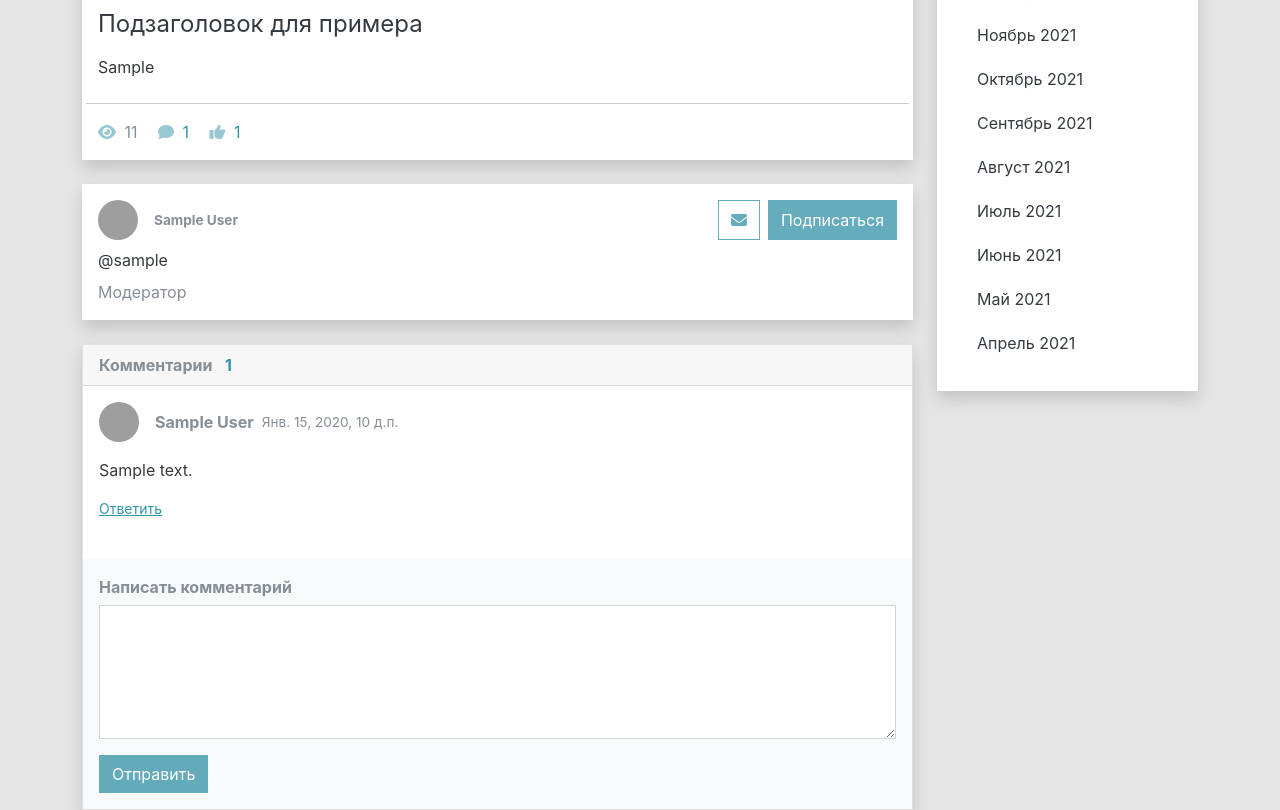
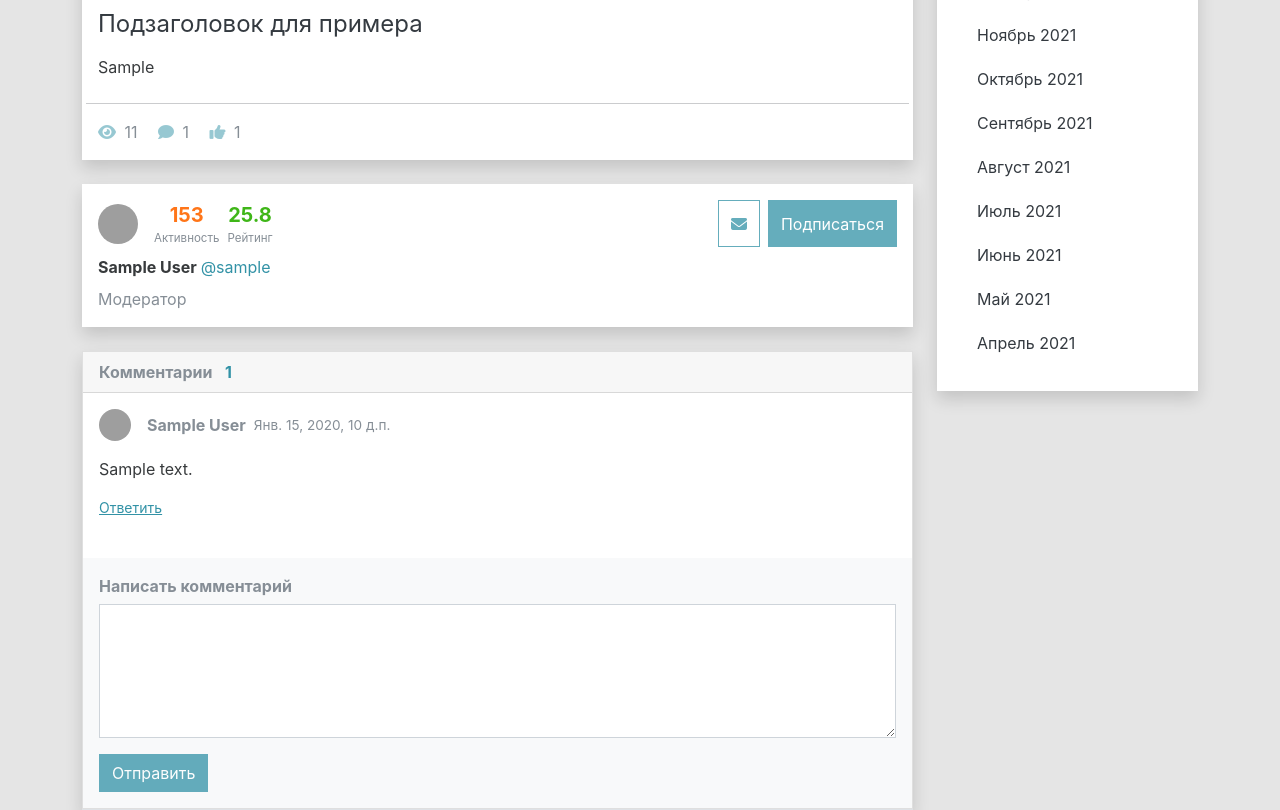
Before and after one commit to sa84-tech/knowledge_sharing_website, a Django app: page /post/1 in a window 1280 px wide. Shown: the part 651-1461 px from the top of the page. Run offline with Django 3.2, Linux system fonts and the light colour scheme; tables that the repository leaves empty hold one stand-in row (values such as "Sample post"); some libraries are stand-ins or nearby versions; grey boxes are pictures that could not be loaded.

Commit message:
author info block modified

```diff
--- a/ksw/mainapp/templates/mainapp/post.html
+++ b/ksw/mainapp/templates/mainapp/post.html
@@ -42,8 +42,8 @@
             </div>
             <div class="text-muted">
               <span class="me-3"><i class="me-1 fa-solid fa-eye text-primary opacity-50"></i> {{ post.total_views }}</span>
-              <span class="me-3"><a href="#add_comment" class="text-decoration-none"><i class="me-1 fa-solid fa-comment opacity-50"></i> {{ post.total_comment }}</a></span>
-              <span class="me-3 text-muted"><a href="#add_comment" class="text-decoration-none"><i class="me-1 fa-solid fa-thumbs-up opacity-50" style="cursor: pointer;"></i> {{ post.total_likes }}</a></span>
+              <span class="me-3"><a href="#add_comment" class="text-decoration-none"><i class="me-1 fa-solid fa-comment opacity-50"></i></a> {{ post.total_comment }}</span>
+              <span class="me-3 text-muted"><a href="#add_comment" class="text-decoration-none"><i class="me-1 fa-solid fa-thumbs-up opacity-50" style="cursor: pointer;"></i></a> {{ post.total_likes }}</span>
             </div>
           </div>
         </div>
@@ -55,13 +55,16 @@
             <div class="d-flex mb-2 justify-content-between">
               <div class="d-flex text-small align-items-center">
                 <img class="rounded-circle shadow-1-strong me-3"
-                src="https://mdbcdn.b-cdn.net/img/Photos/Avatars/img%20(18).webp" alt="avatar" width="40"
-                height="40" />
-                <span class="author_info fw-bold me-2">
-                  <a href="#" class="nav-link p-0 text-muted">
-                    {{ post.author.first_name|capfirst }} {{ post.author.last_name|capfirst }}
-                  </a>
-                </span>
+                  src="https://mdbcdn.b-cdn.net/img/Photos/Avatars/img%20(18).webp"
+                  alt="avatar" width="40" height="40" />
+                <div class="me-2 text-center text-small text-muted">
+                  <span class="d-block fw-bold fs-5 text-warning">153</span>
+                  Активность
+                </div>
+                <div class="me-2 text-center text-small text-muted">
+                  <span class="d-block fw-bold fs-5 text-success">25.8</span>
+                  Рейтинг
+                </div>
               </div>
             <div class="d-grid gap-2 d-md-flex justify-content-md-end">
               <button class="btn btn-outline-primary opacity-75" type="button"><i class="fa-solid fa-envelope"></i></button>
@@ -70,11 +73,10 @@
 
             </div>
             <div class="mb-2">
-              <span class="author_info "
-                ><a href="#" class="nav-link p-0 text-secondary"
-                  >@{{ post.author.username }}</a
-                ></span
-              >
+              <span class="author_info fw-bold">
+                {{ post.author.first_name|capfirst }} {{ post.author.last_name|capfirst }}
+                <a href="#" class="p-0 text-decoration-none text-primary fw-normal">@{{ post.author.username }}</a>
+              </span>
             </div>
             <div>
               <span class="author_info text-muted">
@@ -106,15 +108,13 @@
                   <span class="text-muted">Пока нет ни одного комментария</span>
                 </div>
               {% else %}
-
-            <!-- temprorary static comments -->
                 {% for comment_item in comments %}
                    <div class="row mb-4">
                   <div class="col">
                     <div class="d-flex mb-3 align-items-center">
                       <img class="rounded-circle shadow-1-strong me-3"
-                      src="https://mdbcdn.b-cdn.net/img/Photos/Avatars/img%20(1{{ forloop.counter0 }}).webp" alt="avatar" width="40"
-                      height="40" />
+                        src="https://mdbcdn.b-cdn.net/img/Photos/Avatars/img%20(1{{ forloop.counter0 }}).webp" alt="avatar" width="32"
+                        height="32" />
                       <span class="author_info text-muted fw-bold me-2">
                         <a href="#" class="nav-link p-0 text-secondary text-muted">{{ comment_item.author.first_name|capfirst }} {{ comment_item.author.last_name|capfirst }}</a>
                       </span>
```
Lines whose indentation alone changed are shown as unchanged.
